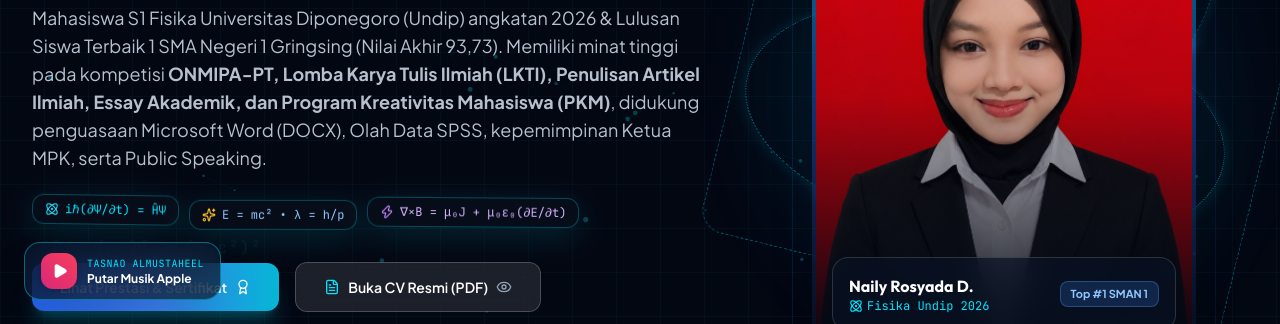
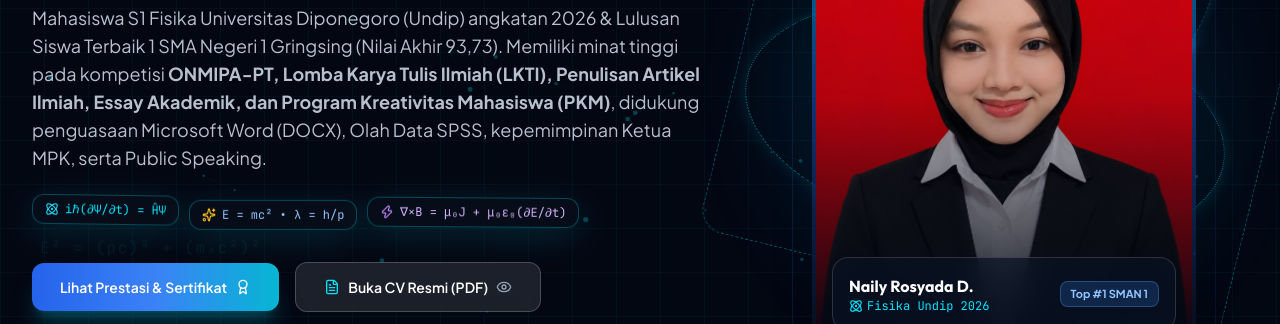
Before and after one commit to fahri-AW/nailyrosyadadarojat, a plain HTML site: page index.html in a window 1280 px wide. Shown: the part 476-800 px from the top of the page. Drawn offline with nearby package versions, Linux system fonts and the light colour scheme; animation ran at ten frames a second.

Commit message:
Remove floating Apple Music widget

```diff
--- a/index.html
+++ b/index.html
@@ -187,22 +187,6 @@
               <span>∇×B = μ₀J + μ₀ε₀(∂E/∂t)</span>
             </div>
           </div>
-
-          <!-- Floating Edge Apple Music Play Widget Button -->
-          <div id="floating-music-widget" class="fixed bottom-6 left-6 z-40 flex items-center gap-2.5 px-4 py-2.5 rounded-2xl glass-card border border-accent-cyan/40 shadow-2xl backdrop-blur-xl transition-all duration-300 hover:scale-105 group">
-            <button id="music-toggle-btn" onclick="toggleAppleMusicPlayer()" class="w-9 h-9 rounded-xl bg-gradient-to-tr from-pink-600 to-rose-500 text-white flex items-center justify-center shadow-md cursor-pointer group-hover:rotate-12 transition-transform">
-              <i id="music-icon" data-lucide="play" class="w-4 h-4 fill-white ml-0.5"></i>
-            </button>
-            <div class="text-left cursor-pointer" onclick="toggleAppleMusicPlayer()">
-              <p class="text-[10px] font-mono text-accent-cyan uppercase tracking-wider">Tasnao Almustaheel</p>
-              <p class="text-xs font-bold text-white">Putar Musik Apple</p>
-            </div>
-            <!-- Hidden Audio/Embed Frame -->
-            <div id="apple-music-embed-container" class="hidden absolute left-0 bottom-full mb-2 w-[300px] h-[150px] rounded-xl overflow-hidden shadow-2xl border border-white/20 bg-navy-950">
-              <iframe id="apple-music-iframe" allow="autoplay *; encrypted-media *; fullscreen *; clipboard-write" frameborder="0" height="150" style="width:100%;overflow:hidden;border-radius:10px;" sandbox="allow-forms allow-popups allow-same-origin allow-scripts allow-storage-access-by-user-activation allow-top-navigation-by-user-activation" src=""></iframe>
-            </div>
-          </div>
-
           <!-- Action Buttons -->
           <div class="flex flex-wrap items-center justify-center lg:justify-start gap-4 pt-2 w-full sm:w-auto">
             <a href="#certificates" class="w-full sm:w-auto px-7 py-3.5 rounded-xl bg-gradient-to-r from-blue-600 via-blue-500 to-cyan-500 hover:from-blue-500 hover:to-cyan-400 text-white font-semibold text-sm shadow-xl shadow-cyan-500/25 flex items-center justify-center gap-2 group transition-all hover:scale-[1.02] active:scale-95">
```
